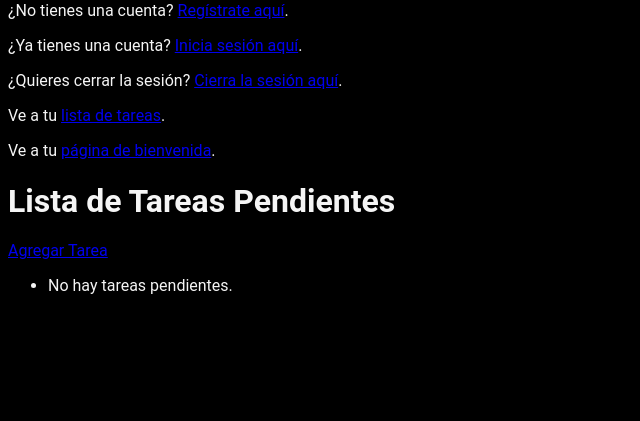
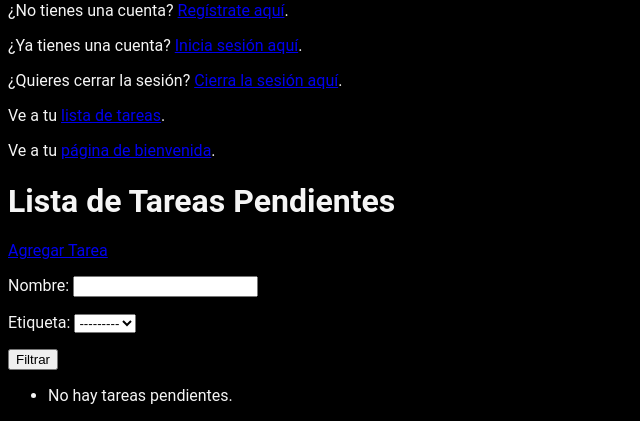
Before and after one commit to madseasonsw/Modulo7, a Django app: page /tareas/ in a window 1280 px wide. Shown: the part 438-859 px from the top of the page, without its empty margins (0-640 px from the left). Before the commit the page ends 732 px from the top, so only its background shows below. Run offline with Django 4.2, Linux system fonts and the light colour scheme; the visitor is signed in with stand-in values (Sample User, id 1); data that the repository does not hold is empty.

Commit message:
individual4

```diff
--- a/Siete/forms.py
+++ b/Siete/forms.py
@@ -2,6 +2,13 @@ from django import forms
 from django.contrib.auth.forms import UserCreationForm
 from django.contrib.auth.models import User
 from .models import Tarea
+from .models import Etiqueta
+
+
+
+class FiltroTareasForm(forms.Form):
+    nombre = forms.CharField(required=False)
+    etiqueta = forms.ModelChoiceField(queryset=Etiqueta.objects.none(), required=False)
 
 
 
@@ -25,4 +32,7 @@ class TareaForm(forms.ModelForm):
 
     class Meta:
         model = Tarea
-        fields = ['nombre', 'descripcion', 'fecha_vencimiento']
+        fields = ['nombre', 'descripcion', 'fecha_vencimiento', 'etiquetas', 'observaciones']
+        widgets = {
+            'etiquetas': forms.CheckboxSelectMultiple
+        }
--- a/Siete/models.py
+++ b/Siete/models.py
@@ -16,6 +16,7 @@ class Tarea(models.Model):
     completada = models.BooleanField(default=False)
     usuario = models.ForeignKey(User, on_delete=models.CASCADE)
     etiquetas = models.ManyToManyField(Etiqueta, blank=True)
+    observaciones = models.TextField(blank=True, null=True)
 
     def __str__(self):
         return self.nombre
--- a/Siete/templates/Siete/editar_tarea.html
+++ b/Siete/templates/Siete/editar_tarea.html
@@ -11,6 +11,11 @@
     <textarea id="descripcion" name="descripcion">{{ tarea.descripcion }}</textarea>
     <!-- Asegúrate de incluir campos para cualquier otro dato que desees editar -->
     <button type="submit">Guardar cambios</button>
+    <!-- ... tus otros campos del formulario van aquí ... -->
+    <label for="id_observaciones">Observaciones:</label>
+    <textarea id="id_observaciones" name="observaciones">{{ tarea.observaciones }}</textarea>
+    <!-- ... -->
+    <input type="submit" value="Actualizar tarea">
 </form>
 
 {% endblock %}
--- a/Siete/templates/Siete/lista_tareas.html
+++ b/Siete/templates/Siete/lista_tareas.html
@@ -1,7 +1,6 @@
 {% extends 'inicio.html' %}
 
 {% block content %}
-
 <!DOCTYPE html>
 <html>
 <head>
@@ -10,10 +9,17 @@
 <body>
     <h1>Lista de Tareas Pendientes</h1>
     <a href="{% url 'Siete:crear_tarea' %}">Agregar Tarea</a>
+
+    <form method="POST">
+        {% csrf_token %}
+        {{ form.as_p }}
+        <input type="submit" value="Filtrar">
+    </form>
+
     <ul>
         {% for tarea in tareas %}
             <li>
-                <strong>{{ tarea.titulo }}</strong> - {{ tarea.fecha_vencimiento }}
+                <strong>{{ tarea.nombre }}</strong> - {{ tarea.fecha_vencimiento }}
                 <a href="{% url 'Siete:ver_tarea' tarea.id %}">Ver</a>
             </li>
         {% empty %}
--- a/Siete/views.py
+++ b/Siete/views.py
@@ -1,9 +1,9 @@
 from django.shortcuts import render, redirect
 from django.contrib.auth.decorators import login_required
 from django.contrib.auth import authenticate, login
-from .forms import NewUserForm
-from .models import Tarea
-from .forms import TareaForm
+from .models import Tarea, Etiqueta
+from .forms import FiltroTareasForm, TareaForm, NewUserForm
+
 from django.utils import timezone
 
 def inicio(request):
@@ -43,10 +43,26 @@ def bienvenido(request):
         return redirect("Siete:login")
 
 
-@login_required(login_url='login')  # Requiere inicio de sesión para acceder a la vista
+@login_required(login_url='login')
 def lista_tareas(request):
+    # Inicialmente, obtén todas las tareas del usuario
     tareas = Tarea.objects.filter(usuario=request.user, completada=False).order_by('fecha_vencimiento')
-    return render(request, 'Siete/lista_tareas.html', {'tareas': tareas})
+
+    # Crea un formulario FiltroTareasForm con las etiquetas del usuario actual
+    form = FiltroTareasForm()
+    form.fields['etiqueta'].queryset = Etiqueta.objects.filter(usuario=request.user)
+
+    # Si se envió una solicitud POST, aplica el filtro
+    if request.method == 'POST':
+        form = FiltroTareasForm(request.POST)
+        if form.is_valid():
+            if form.cleaned_data['nombre']:
+                tareas = tareas.filter(nombre__icontains=form.cleaned_data['nombre'])
+            if form.cleaned_data['etiqueta']:
+                tareas = tareas.filter(etiquetas=form.cleaned_data['etiqueta'])
+
+    return render(request, 'Siete/lista_tareas.html', {'form': form, 'tareas': tareas})
+
 
 def ver_tarea(request, id_tarea):
     tarea = Tarea.objects.get(id=id_tarea)
@@ -56,13 +72,14 @@ def editar_tarea(request, id_tarea):
     tarea = Tarea.objects.get(id=id_tarea)
 
     if request.method == 'POST':
-        tarea.nombre = request.POST['nombre']
-        tarea.descripcion = request.POST['descripcion']
-        # Asegúrate de actualizar cualquier otro campo que necesites
-        tarea.save()
-        return redirect('Siete:ver_tarea', id_tarea=tarea.id)
+        form = TareaForm(request.POST, instance=tarea)
+        if form.is_valid():
+            tarea = form.save()
+            return redirect('Siete:ver_tarea', id_tarea=tarea.id)
+    else:
+        form = TareaForm(instance=tarea)
 
-    return render(request, 'Siete/editar_tarea.html', {'tarea': tarea})
+    return render(request, 'Siete/editar_tarea.html', {'form': form})
 
 def eliminar_tarea(request, id_tarea):
     tarea = Tarea.objects.get(id=id_tarea)
@@ -75,6 +92,7 @@ def completar_tarea(request, id_tarea):
     tarea.save()
     return redirect('Siete:ver_tarea', id_tarea=tarea.id)
 
+# views.py
 @login_required(login_url='login')
 def crear_tarea(request):
     if request.method == 'POST':
@@ -83,6 +101,7 @@ def crear_tarea(request):
             tarea = form.save(commit=False)
             tarea.usuario = request.user
             tarea.save()
+            form.save_m2m()  # Para guardar las relaciones ManyToMany
             return redirect('Siete:lista_tareas')
     else:
         form = TareaForm()
```
Also changed, not shown: Siete/migrations/0003_tarea_observaciones.py (added).
